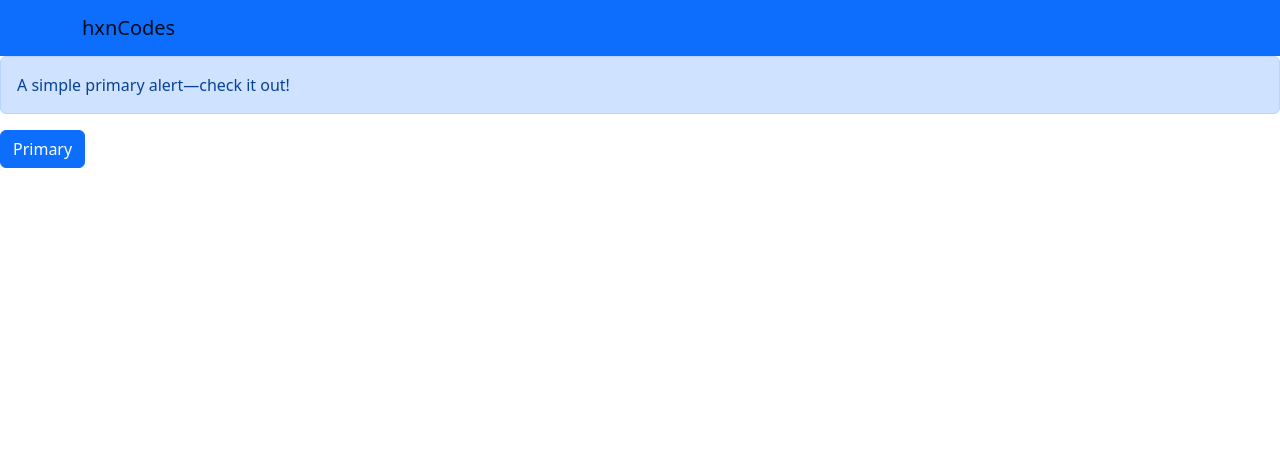
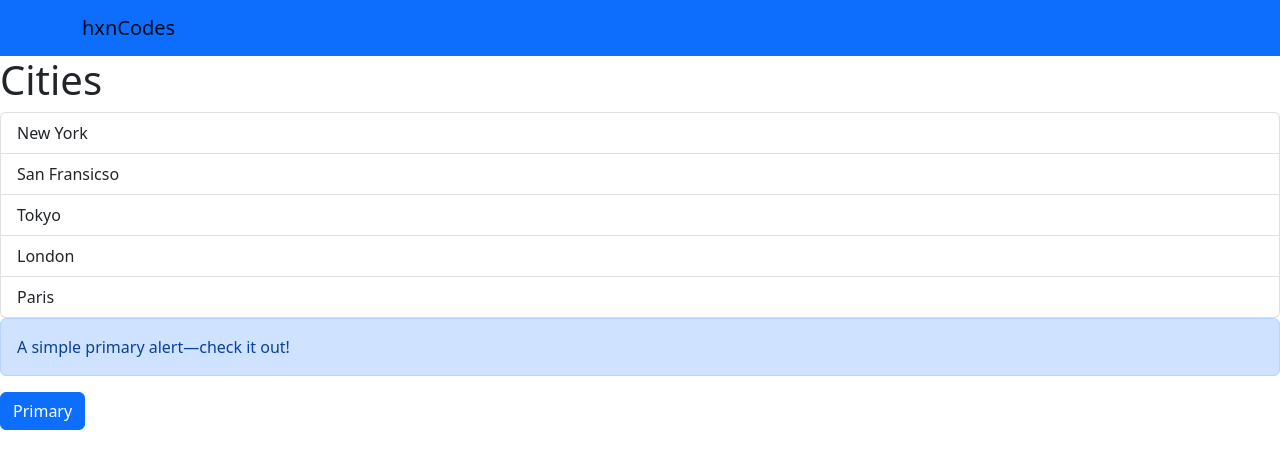
Before and after one commit to hxncodes/React18-Mosh, a React (Vite) app: page / in a window 1280 px wide. Shown: the top 468 px of the page. Built offline with nearby package versions, Linux system fonts and the light colour scheme.

Commit message:
Conditional Rendering, Handling Events, Passing Props

```diff
--- /dev/null
+++ b/components/ListGroup.tsx
@@ -0,0 +1,36 @@
+import React, { useState } from 'react'
+
+interface Props {
+    items: String[];
+    heading: String;
+    onSelectItem: (item: String) => void
+}
+
+const ListGroup = ({ items, heading, onSelectItem }: Props) => {
+
+
+    let [selectedIndex, setselectedIndex] = useState(-1)
+
+    return (
+        <>
+            <h1>{heading}</h1>
+            {items.length === 0 && <p>No items found</p>}
+            <ul className='list-group'>
+                {items.map((item, index) => (
+                    <li
+                        className={selectedIndex === index ? 'list-group-item active' : 'list-group-item'}
+                        key={item}
+                        onClick={() => {
+                            setselectedIndex(index);
+                            onSelectItem(item)
+                        }}
+                    >
+                        {item}
+                    </li>
+                ))}
+            </ul >
+        </>
+    )
+}
+
+export default ListGroup
--- a/src/App.tsx
+++ b/src/App.tsx
@@ -1,12 +1,19 @@
 import './App.css'
 import React from 'react'
 import NavBar from '../components/NavBar'
+import ListGroup from '../components/ListGroup'
 import Alerts from '../components/Alerts'
 
 const App = () => {
+  let items = ['New York', 'San Fransicso', 'Tokyo', 'London', 'Paris']
+  const handleSelectItem = (item: String) => {
+    console.log(item);
+
+  }
   return (
     <div>
       <NavBar />
+      <ListGroup items={items} heading="Cities" onSelectItem={handleSelectItem} />
       <Alerts />
     </div>
   )
```
